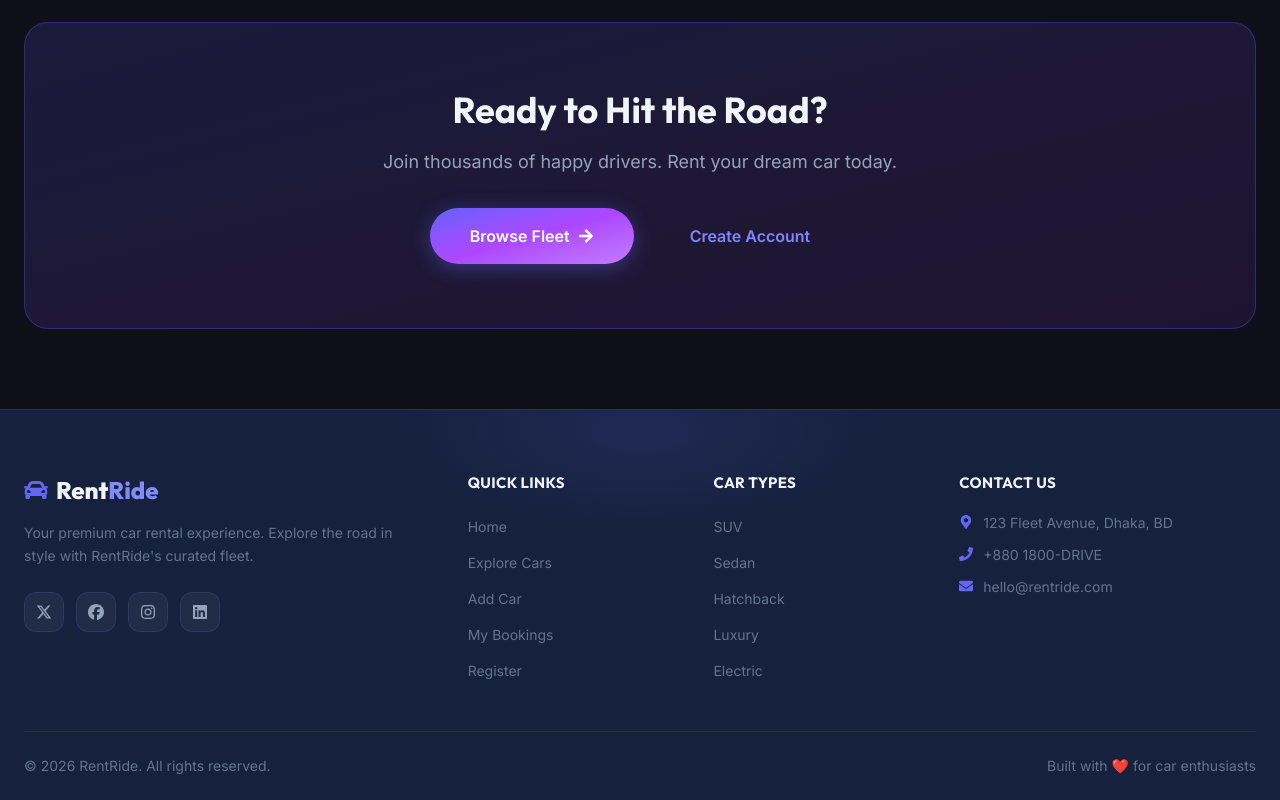
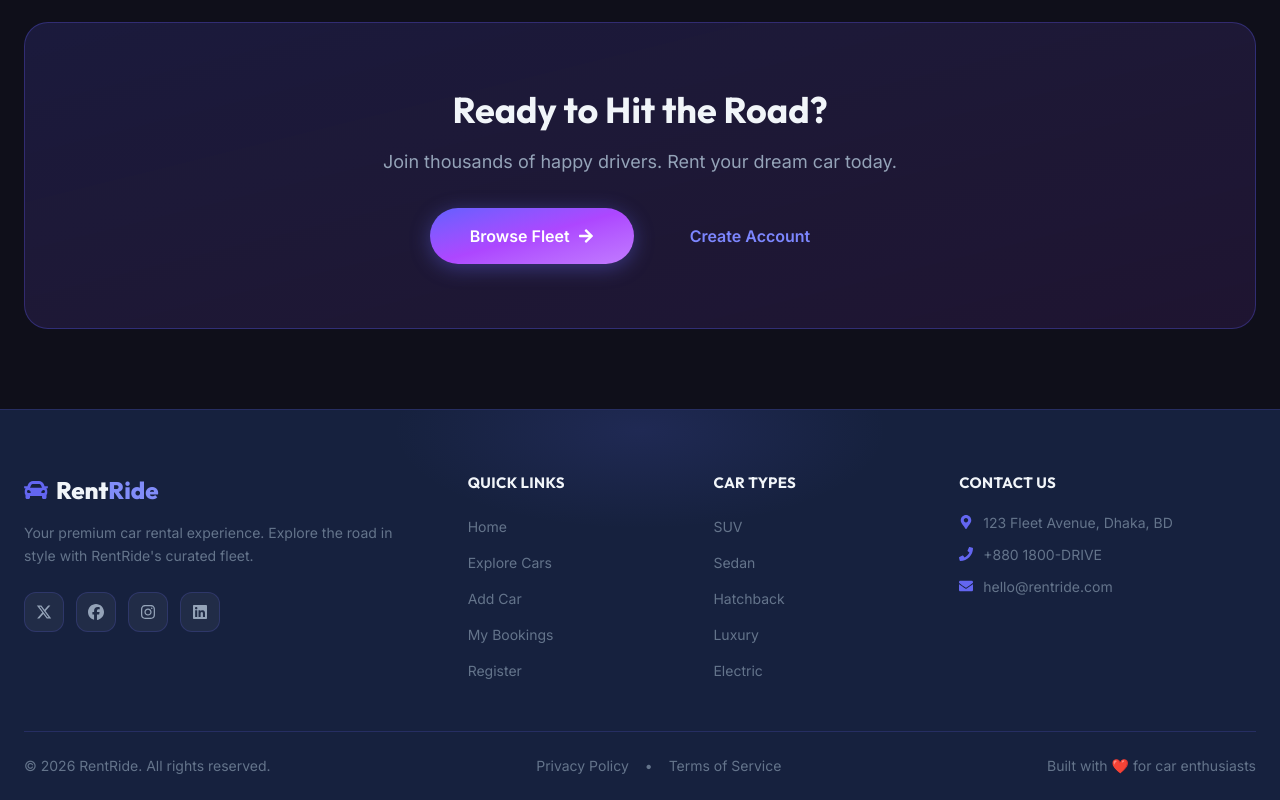
Before and after one commit to masum634510-png/rentride-client, a Next.js app: page / in a window 1280 px wide. Shown: the part 2777-3577 px from the top of the page. Built offline with nearby package versions, Linux system fonts and the light colour scheme; no server answers.

Commit message:
feat: add Privacy Policy and Terms of Service links to footer

```diff
--- a/components/Footer.jsx
+++ b/components/Footer.jsx
@@ -82,6 +82,11 @@ const Footer = () => {
           <p className="text-[var(--color-text-muted)] text-sm text-center md:text-left">
             © {new Date().getFullYear()} RentRide. All rights reserved.
           </p>
+          <div className="flex gap-4 text-sm text-[var(--color-text-muted)]">
+            <a href="#" className="hover:text-[var(--color-primary-light)] transition-colors">Privacy Policy</a>
+            <span>•</span>
+            <a href="#" className="hover:text-[var(--color-primary-light)] transition-colors">Terms of Service</a>
+          </div>
           <p className="text-[var(--color-text-muted)] text-sm text-center md:text-right">
             Built with ❤️ for car enthusiasts
           </p>
```
